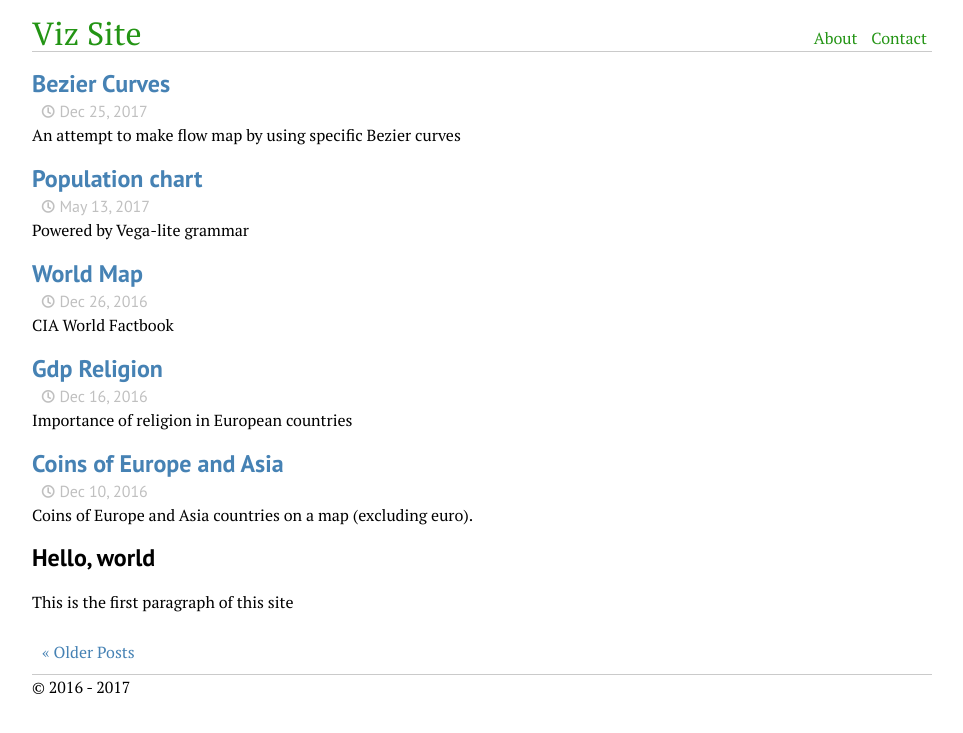
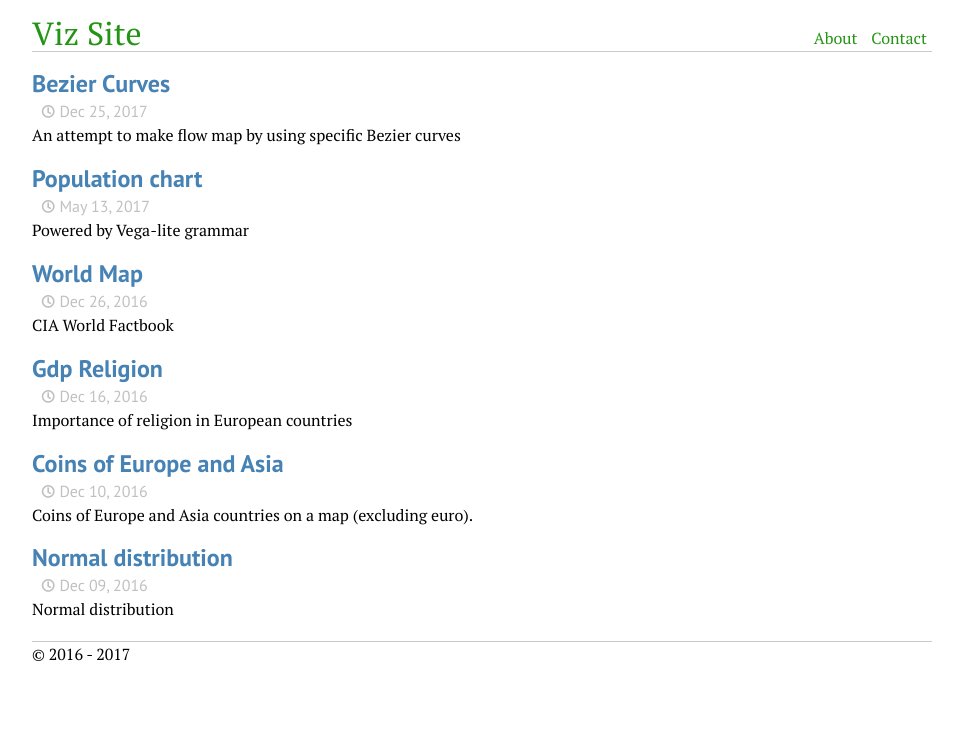
Before and after one commit to eixin/eixin.github.com, a Jekyll site: the page built from index.html, in a window 1280 px wide. Shown: the top 733 px of the page, without its empty margins (158-1121 px from the left). Built offline with Jekyll 4.4.1, drawn with Linux system fonts in a browser that asks for light colours; Markdown is read by kramdown in place of the engine named in the settings; the list of posts is cut into pages by our own code.

Commit message:
remove Hello & 7 articles on main page

```diff
--- a/_config.yml
+++ b/_config.yml
@@ -34,7 +34,7 @@ markdown: rdiscount
 permalink: pretty
 
 # How many articles do you wish to appear on the front page:
-paginate: 5
+paginate: 7
 
 # Exclude metadata and development time dependencies (like Grunt plugins)
 exclude: [README.md, package.json, grunt.js, Gruntfile.js, Gruntfile.coffee, node_modules]
--- a/index.html
+++ b/index.html
@@ -19,9 +19,6 @@ title: Home
 	</article>
 {% endfor %}
 
-<h2>Hello, world</h2>
-<p>This is the first paragraph of this site</p>
-
 <div id="paginator">
     {% if paginator.next_page %}
             <a href="{{site.baseurl}}/page{{paginator.next_page}}">
```
